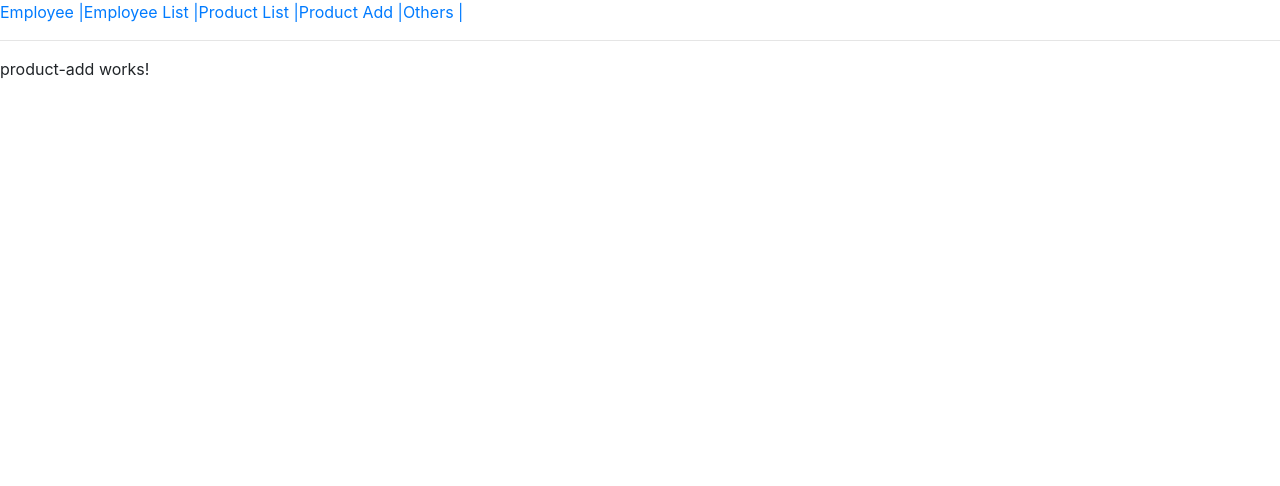
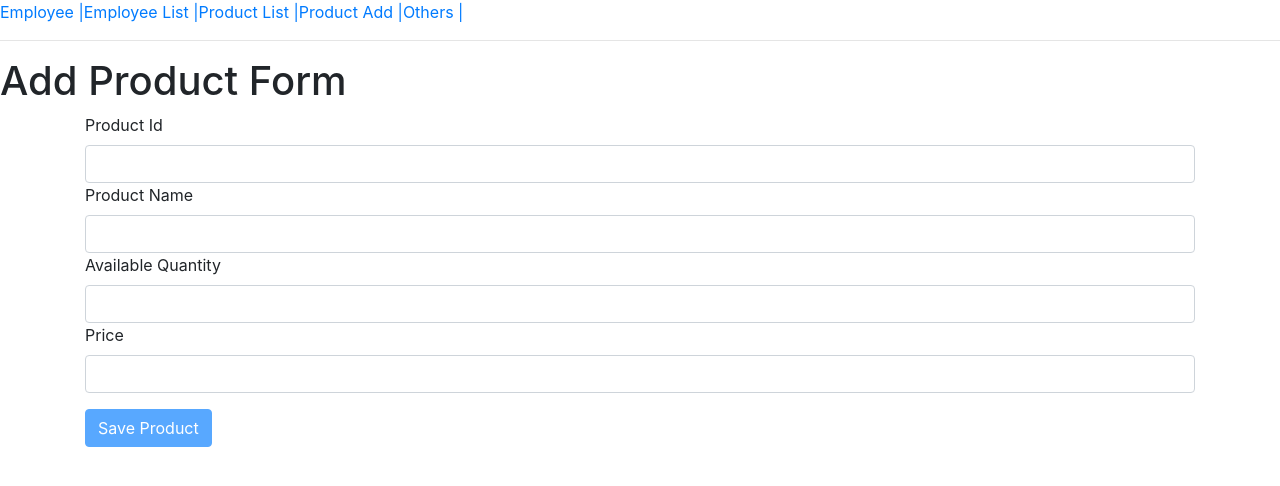
Before and after one commit to DharaniMarimuthu/angularExercise, an Angular app: page /productAdd in a window 1280 px wide. Shown: the top 486 px of the page. Built offline with nearby package versions, Linux system fonts and the light colour scheme.

Commit message:
Forms,product add and Reactive forms

```diff
--- a/db.json
+++ b/db.json
@@ -41,6 +41,18 @@
       "productName": "Air pods",
       "quantityOnHand": 300,
       "price": 1500
+    },
+    {
+      "productId": 107,
+      "productName": "Mouse",
+      "quantityOnHand": 500,
+      "price": 600
+    },
+    {
+      "productId": 108,
+      "productName": "Keyboard",
+      "quantityOnHand": 100,
+      "price": 300
     }
   ]
 }
--- a/src/app/app.module.ts
+++ b/src/app/app.module.ts
@@ -6,7 +6,7 @@ import { AppComponent } from './app.component';
 import { TryComponent } from './trying';
 import { EmployeeComponent } from './components/employee/employee.component';
 import { EmployeeListComponent } from './components/employee-list/employee-list.component';
-import { FormsModule } from '@angular/forms';
+import { FormsModule, ReactiveFormsModule } from '@angular/forms';
 import { ProductListComponent } from './components/product-list/product-list.component';
 import { ProductAppComponent } from './components/product-app/product-app.component';
 import { ProductAddComponent } from './components/product-add/product-add.component';
@@ -28,6 +28,7 @@ import { HttpClientModule } from '@angular/common/http';
     FormsModule,
     AppRoutingModule,
     HttpClientModule,
+    ReactiveFormsModule,
     NgbModule
   ],
   providers: [],
--- a/src/app/components/product-add/product-add.component.html
+++ b/src/app/components/product-add/product-add.component.html
@@ -1 +1,32 @@
-<p>product-add works!</p>
+<h1>Add Product Form</h1>
+<div class="container">
+    <form novalidate [formGroup]="productForm" (ngSubmit)="saveProduct()">
+        <fieldset>
+            <div class="form-group">
+                <label>Product Id</label>
+                <input type="number" formControlName="productId" class="form-control">
+                <div class="alert alert-danger" *ngIf="productForm?.get('productId')?.hasError('required') && productForm?.get('productId')?.dirty ">
+                    Please enter product id</div>
+                <label>Product Name</label>
+                <input type="text" formControlName="productName" class="form-control">
+                <div class="alert alert-danger" *ngIf="productForm?.get('productName')?.hasError('required') && productForm?.get('productName')?.dirty ">
+                    Please enter product name</div>
+                <div class="alert alert-danger" *ngIf="productForm?.get('productName')?.hasError('minlength') && productForm?.get('productName')?.dirty ">
+                    Please enter a minimum of 4 letters</div>
+                <label>Available Quantity</label>
+                <input type="number" formControlName="quantityOnHand" class="form-control">
+                <div class="alert alert-danger" *ngIf="productForm?.get('quantityOnHand')?.hasError('required') && productForm?.get('quantityOnHand')?.dirty ">
+                    Please enter product name</div>
+                <div class="alert alert-danger" *ngIf="productForm?.get('quantityOnHand')?.hasError('min') && productForm?.get('quantityOnHand')?.dirty ">
+                    Quatity should not be less than 10</div>
+                <label>Price</label>
+                <input type="number" formControlName="price" class="form-control">
+                <div class="alert alert-danger" *ngIf="productForm?.get('price')?.hasError('required') && productForm?.get('price')?.dirty ">
+                    Please enter price</div>
+                <div class="alert alert-danger" *ngIf="productForm?.get('price')?.hasError('min') && productForm?.get('price')?.dirty ">
+                    Please enter a minimum of 100 rupees</div>
+            </div>
+        </fieldset>
+        <button class="btn btn-primary" type="submit" [disabled]="productForm.status.toLowerCase()=='invalid'">Save Product</button>
+    </form>
+</div>
--- a/src/app/components/product-add/product-add.component.ts
+++ b/src/app/components/product-add/product-add.component.ts
@@ -1,4 +1,7 @@
 import { Component, OnInit } from '@angular/core';
+import { FormControl, FormGroup, Validators } from '@angular/forms';
+import { Router } from '@angular/router';
+import { ProductService } from 'src/app/services/product.service';
 
 @Component({
   selector: 'app-product-add',
@@ -7,9 +10,31 @@ import { Component, OnInit } from '@angular/core';
 })
 export class ProductAddComponent implements OnInit {
 
-  constructor() { }
+  constructor(public productService:ProductService,public router:Router) { }
 
   ngOnInit(): void {
   }
+  productForm= new FormGroup({
+    productId:new FormControl('',Validators.required),
+    productName:new FormControl('',[Validators.required,Validators.minLength(4)]),
+    quantityOnHand:new FormControl('',[Validators.required,Validators.min(10)]),
+    price:new FormControl('',[Validators.required,Validators.min(100)]),
+
+  });
+
+  isValid():boolean{
+    if(this.productForm?.get('productId')?.hasError('required'))
+    {
+      return true;
+    }
+    return false;
+  }
+  saveProduct(){
+    console.log(this.productForm.value);
+    this.productService.saveProduct(this.productForm.value).subscribe(data=>{
+      window.alert(`Product ${this.productForm.value.productName} Added Successfully`);
+      this.router.navigate(['productList']);
+    })
+  }
 
 }
--- a/src/app/trying.html
+++ b/src/app/trying.html
@@ -6,19 +6,19 @@
 Number 1 : <input type="number" [(ngModel)]="num1">
 
 Number 2 : <input type="number" [(ngModel)]="num2">
-
-<button (click)="add(num1,num2)">sum</button>
-
-Result :{{sum}}
+&nbsp;
+<button (click)="add(num1,num2)">sum</button>&nbsp;
+<!-- Sum of {{num1}} and {{num2}} -->
+Result : {{sum}}
 
 <br/>
-Number 1 : <input type="number" name="firstNum" #firstNum  value=0>
+<!-- Number 1 : <input type="number" name="firstNum" #firstNum  value=0>
 
 Number 2 : <input type="number" name="secondNum" #secondNum value=0>
 
 <button (click)="add(firstNum.value,secondNum.value)">sum</button>
 
-Result :{{sum}}
+Result :{{sum}} -->
 <br/><br/><hr>
 
 <div #div (mouseover)="overDiv()"></div><hr>
--- a/src/app/trying.ts
+++ b/src/app/trying.ts
@@ -3,13 +3,14 @@ import { Component } from "@angular/core";
 @Component({
     selector:'try-root',
     // template:'<h2>TryComponent Works!</h2>'
-    templateUrl:'./trying.html'
+    templateUrl:'./trying.html',
+    styleUrls:['./trying.css']
 })
 
 export class TryComponent{
-    num1:any=0;
-    num2:any=0;
-    sum:any;
+    num1 =0;
+    num2 =0;
+    sum  =0;
     name='Dharu'
   first="https://picsum.photos/200/300";
   second="https://picsum.photos/200";
```
